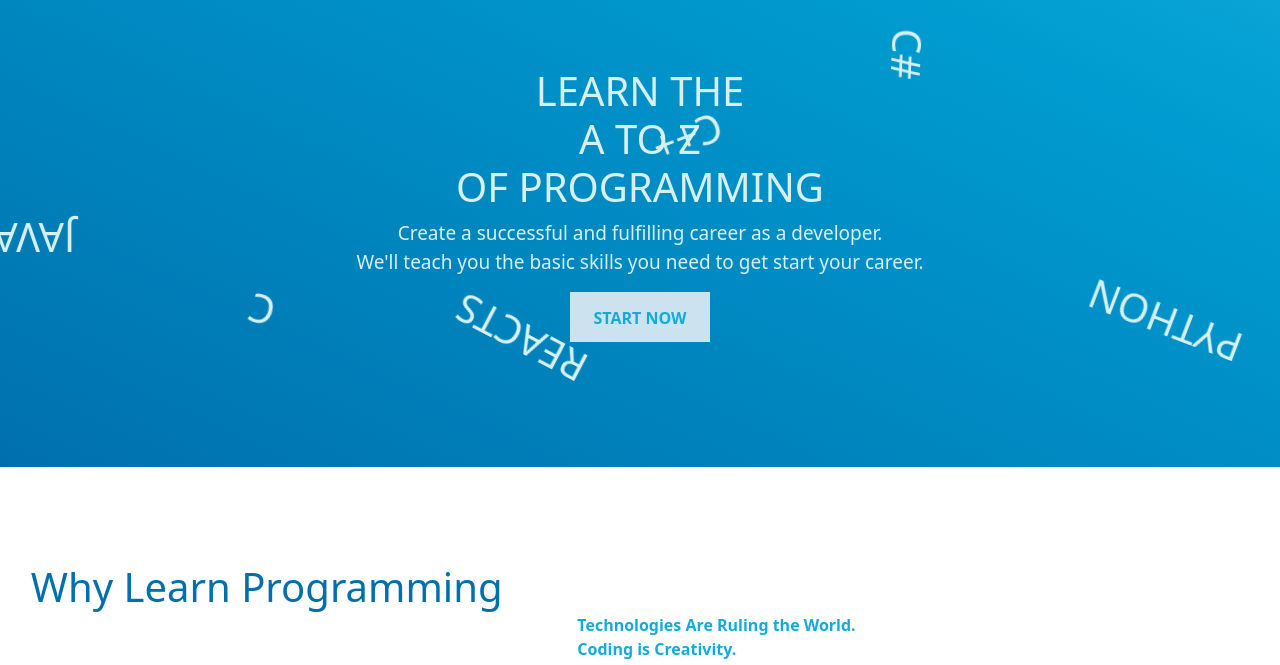
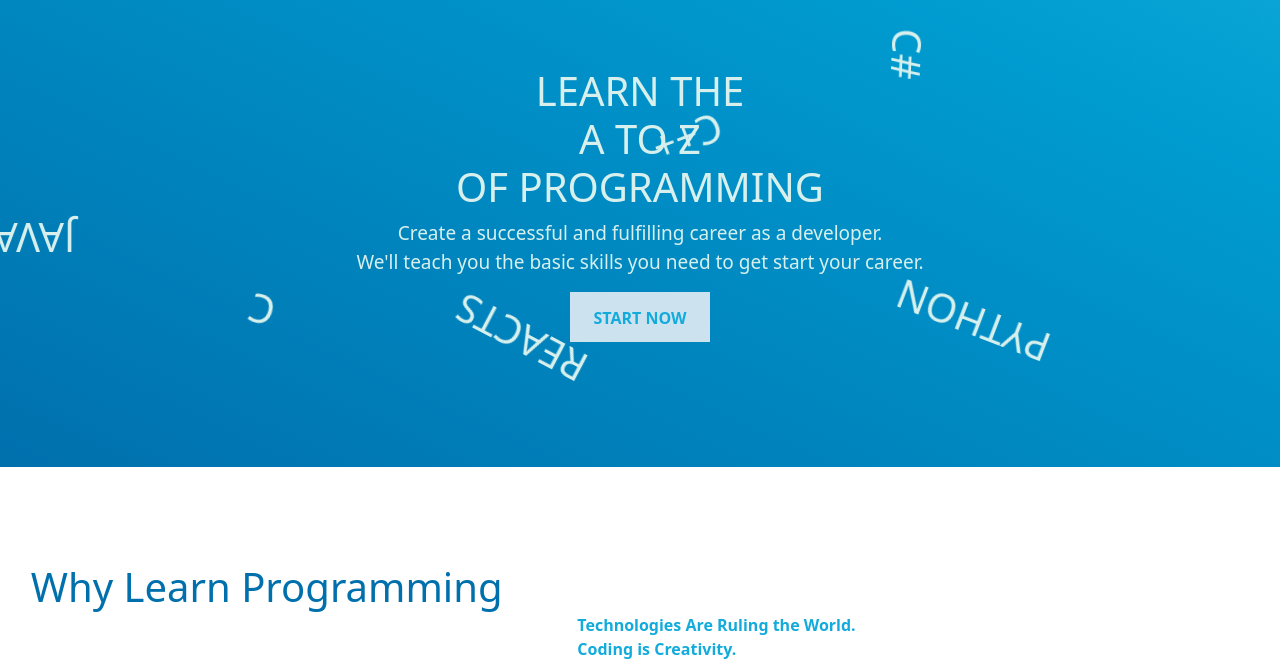
Before and after one commit to BunnyDeveloper1/scaleschool, a plain HTML site: page index.html in a window 1280 px wide. Shown: the part 133-798 px from the top of the page. Drawn offline with nearby package versions, Linux system fonts and the light colour scheme.

Commit message:
Update language_animation.css

```diff
--- a/language_animation.css
+++ b/language_animation.css
@@ -43,7 +43,7 @@ animation-delay:-5s;
 
 section .set div:nth-child(5)
 {
-left:85%;
+left:70%;
 animation:animate 18s linear infinite;
 animation-delay:-10s;
 }
```
